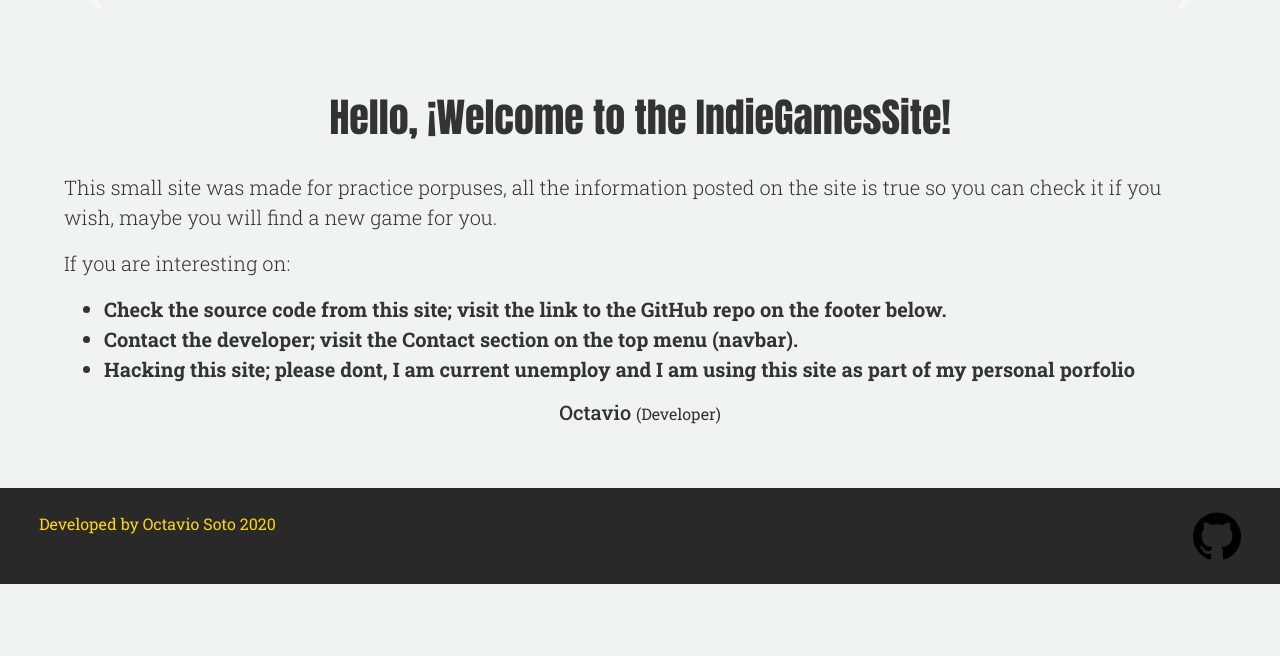
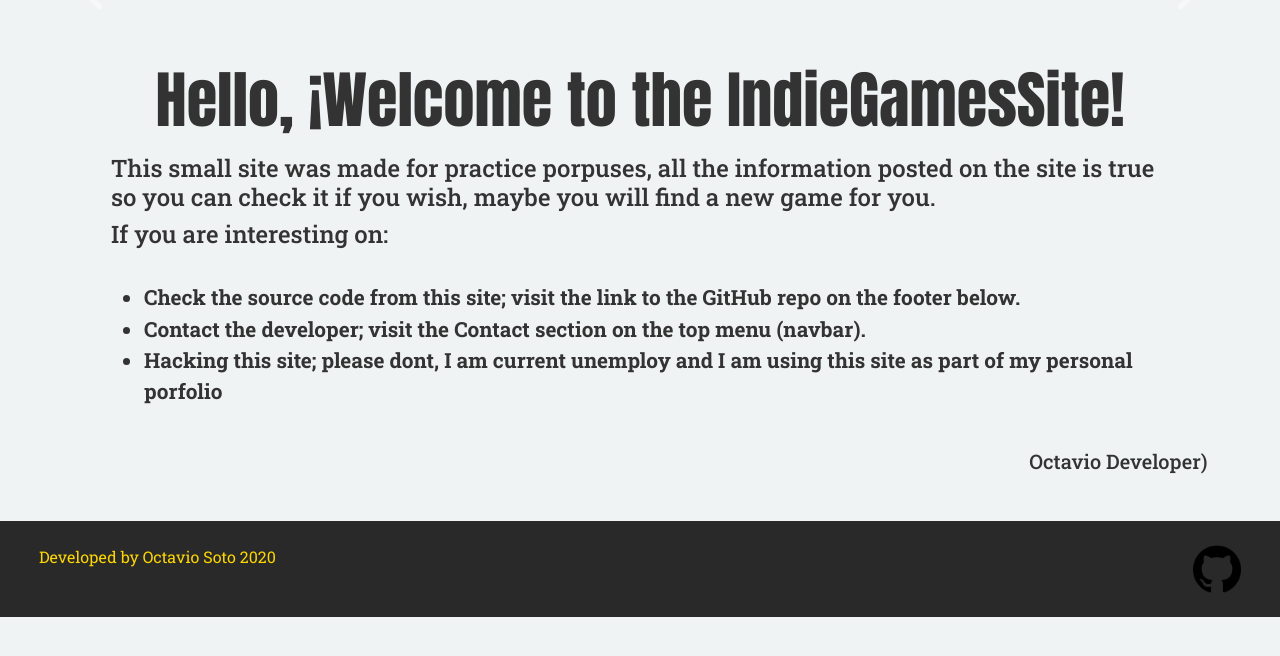
Before and after one commit to TheRealTau/My-Indie-Games-Django-Site, a Django app: page / in a window 1280 px wide. Shown: the part 82-738 px from the top of the page. Run offline with Django 3.2, Linux system fonts and the light colour scheme; data that the repository does not hold is empty; some libraries are stand-ins or nearby versions.

Commit message:
Fixed problems with text aling on wide screens for index template

```diff
--- a/IndieGamesSite/core/templates/core/index.html
+++ b/IndieGamesSite/core/templates/core/index.html
@@ -34,22 +34,23 @@
     </a>
   </div>
 
-  <div class="row index_content">
-    <h1>Hello, ¡Welcome to the IndieGamesSite!</h1>
-    <p>
+  <div class="row row-cols-1 index_content">
+    <h1 class="col">Hello, ¡Welcome to the IndieGamesSite!</h1>
+    <h4 class="col">
       This small site was made for practice porpuses,
       all the information posted on the site is true so you can check it if you wish,
       maybe you will find a new game for you.
-    </p>
+    </h4>
     <br>
-    <p>
-      If you are interesting on:
-    </p>
-    <ul>
+    <h4 class="col">If you are interesting on:</h4>
+    <br>
+    <br>
+    <ul class="col">
       <li>Check the source code from this site; visit the link to the GitHub repo on the footer below.</li>
       <li>Contact the developer; visit the Contact section on the top menu (navbar).</li>
       <li>Hacking this site; please dont, I am current unemploy and I am using this site as part of my personal porfolio</li>
     </ul>
-    <p><h5>Octavio <small>(Developer)</small></h5></p>
+    <br>
+    <h5 class="col">Octavio Developer)</h5>
   </div>
 {% endblock %}
--- a/IndieGamesSite/static/core/style.css
+++ b/IndieGamesSite/static/core/style.css
@@ -27,7 +27,7 @@ body {
     color: white;
     font-family: 'Aton';
     font-weight: 900;
-    font-size: 70px;
+    font-size: 4em;
     -webkit-text-stroke: 1px black;
     text-decoration: none;
 }
@@ -38,20 +38,24 @@ body {
 }
 
 .index_content {
-    margin: 5vw;
     color: #333333;
-    font-size: 20px;
+    font-size: 1.3em;
     font-weight: 300;
-    text-align: left;
+    margin: 3rem auto 3rem auto;
+    width: 85%;
+    max-width: 1400px;
 }
-
 
 .index_content h1 {
     font-family: 'Aton';
     text-align: center;
-    font-size: 40px;
+    font-size: 3em;
     font-weight: 400;
-    margin: 30px auto 30px auto;
+    margin: 1rem auto 1rem auto;
+}
+
+.index_content ul {
+    padding-left: 3rem;
 }
 
 .index_content li {
@@ -60,12 +64,11 @@ body {
 
 .index_content h5 {
     text-align: right;
-    margin: auto;
 }
 
 .section_title h1 {
     font-family: 'Aton';
-    font-size: 60px;
+    font-size: 4em;
     font-weight: 400;
     text-align: center;
     margin: 30px auto 30px auto;
@@ -155,6 +158,7 @@ body {
 .left_border {
     border-left: 10px solid gold;
 }
+
 .content_wrapper {
     margin: 0;
     padding: 0 3vw 0 3vw;
@@ -320,4 +324,9 @@ input[type="submit"].btn-contact:hover {
         font-weight: 400;
         font-size: large;
     }
+
+    .content_detail {
+        margin: 2vw auto 5vw auto;
+        padding: auto;
+    }
 }
```
